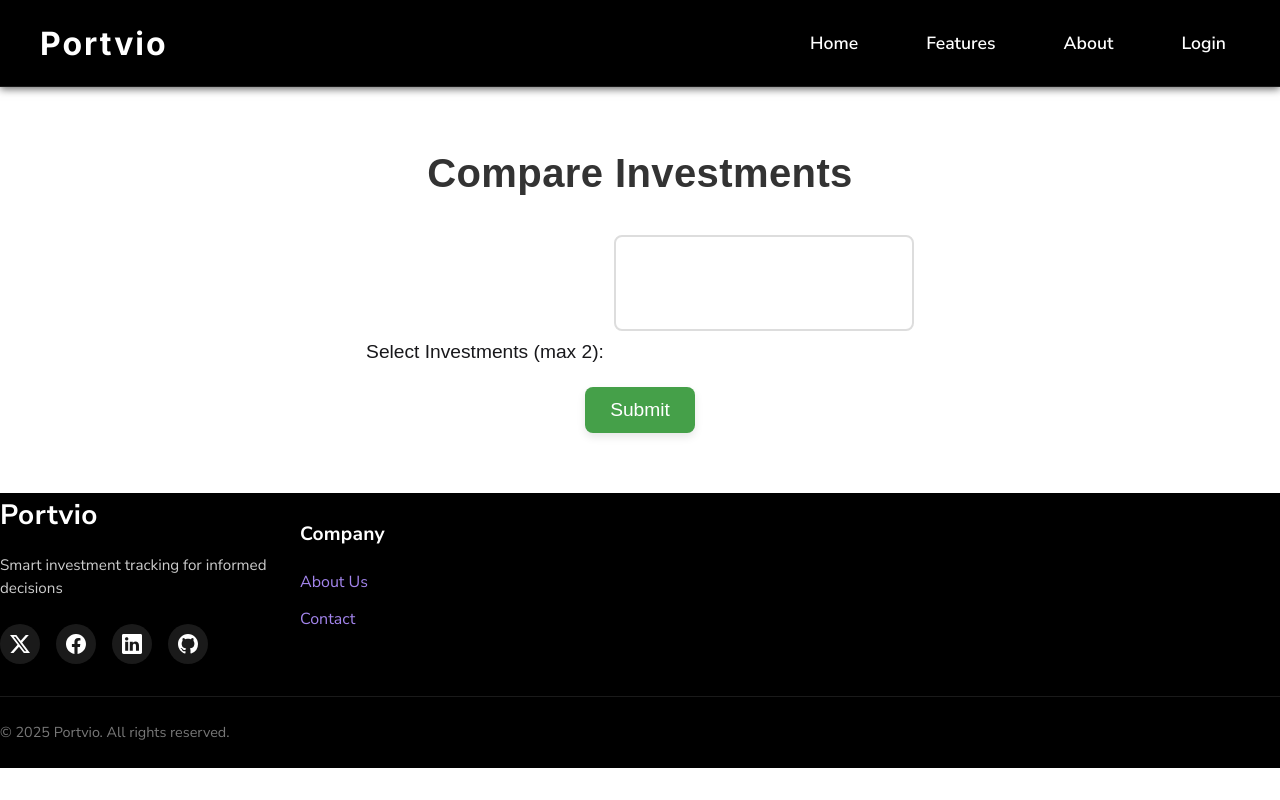
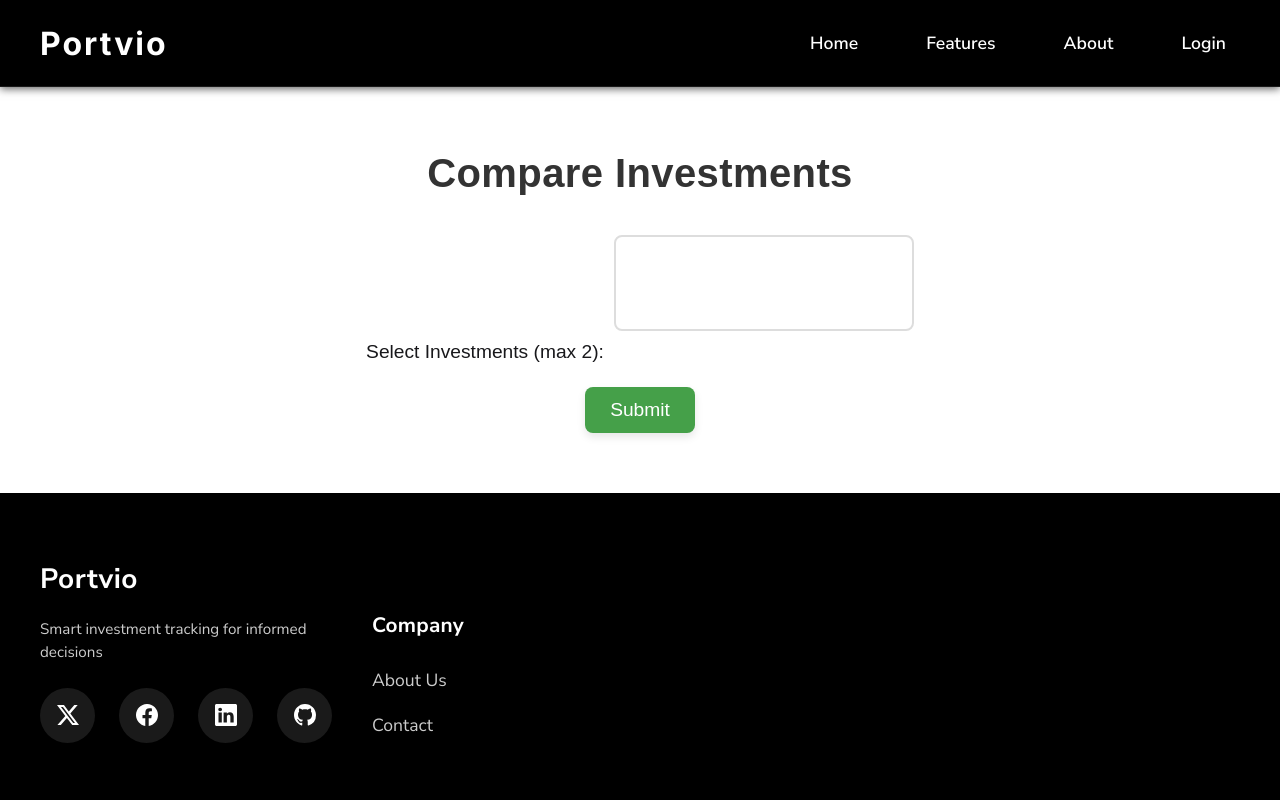
Before and after one commit to VinayakxSingh/Portvio, a React (Vite) app: page /compare in a window 1280 px wide. Shown: the top 800 px of the page. Built offline with nearby package versions, Linux system fonts and the light colour scheme.

Commit message:
Update Footer.css

```diff
--- a/src/components/Footer.css
+++ b/src/components/Footer.css
@@ -1,15 +1,17 @@
 .footer {
   background-color: #000000;
   color: #ffffff;
+  padding: 2rem 0;
 }
 
 .footer-container {
   max-width: 1200px;
-/*   margin: 0 auto; */
-/*   padding: 3rem 1.5rem; */
+  margin: 0 auto;
+  padding: 2rem 1.5rem;
   display: flex;
   flex-wrap: wrap;
   justify-content: space-between;
+  gap: 2rem;
 }
 
 .footer-brand {
@@ -41,23 +43,25 @@
 
 .social-links {
   display: flex;
-  gap: 1rem;
+  gap: 1.5rem;
+  margin-top: 1rem;
 }
 
 .social-link {
   display: inline-flex;
   align-items: center;
   justify-content: center;
-  width: 40px;
-  height: 40px;
+  width: 45px;
+  height: 45px;
   border-radius: 50%;
   background-color: #1a1a1a;
   transition: all 0.3s ease;
+  padding: 5px;
 }
 
 .social-link img {
-  width: 20px;
-  height: 20px;
+  width: 22px;
+  height: 22px;
   filter: brightness(0) invert(1);
 }
 
@@ -71,13 +75,14 @@
 
 .footer-links {
   flex: 1 0 45%;
+  margin-top: 1.5rem;
 }
 
 .footer-links h4 {
   color: #ffffff;
-  font-size: 1.2rem;
+  font-size: 1.3rem;
   font-weight: 700;
-  margin-bottom: 1.25rem;
+  margin-bottom: 1.5rem;
 }
 
 .footer-links ul {
@@ -87,14 +92,12 @@
 }
 
 .footer-links ul li {
-  margin-bottom: 0.75rem;
-}
+  margin-bottom: 1rem;}
 
-.footer-links ul li
-Link{
+.footer-links ul li a {
   color: #cccccc;
   text-decoration: none;
-  font-size: 1rem;
+  font-size: 1.1rem;
   transition: color 0.3s ease;
 }
 
@@ -104,13 +107,14 @@ Link{
 
 .footer-bottom {
   border-top: 1px solid #1a1a1a;
-  padding: 1.5rem 0;
+  padding: 2rem 0;
   margin-top: 2rem;
+  background-color: #111111;
 }
 
 .copyright {
   text-align: center;
-  font-size: 0.9rem;
+  font-size: 0.95rem;
   color: #777777;
   margin: 0;
 }
@@ -123,4 +127,13 @@ Link{
   .footer-links {
     margin-top: 2rem;
   }
+
+  .social-links {
+    gap: 1rem;
+    justify-content: center;
+  }
+
+  .footer-bottom {
+    padding: 1.5rem 0;
+  }
 }
```
